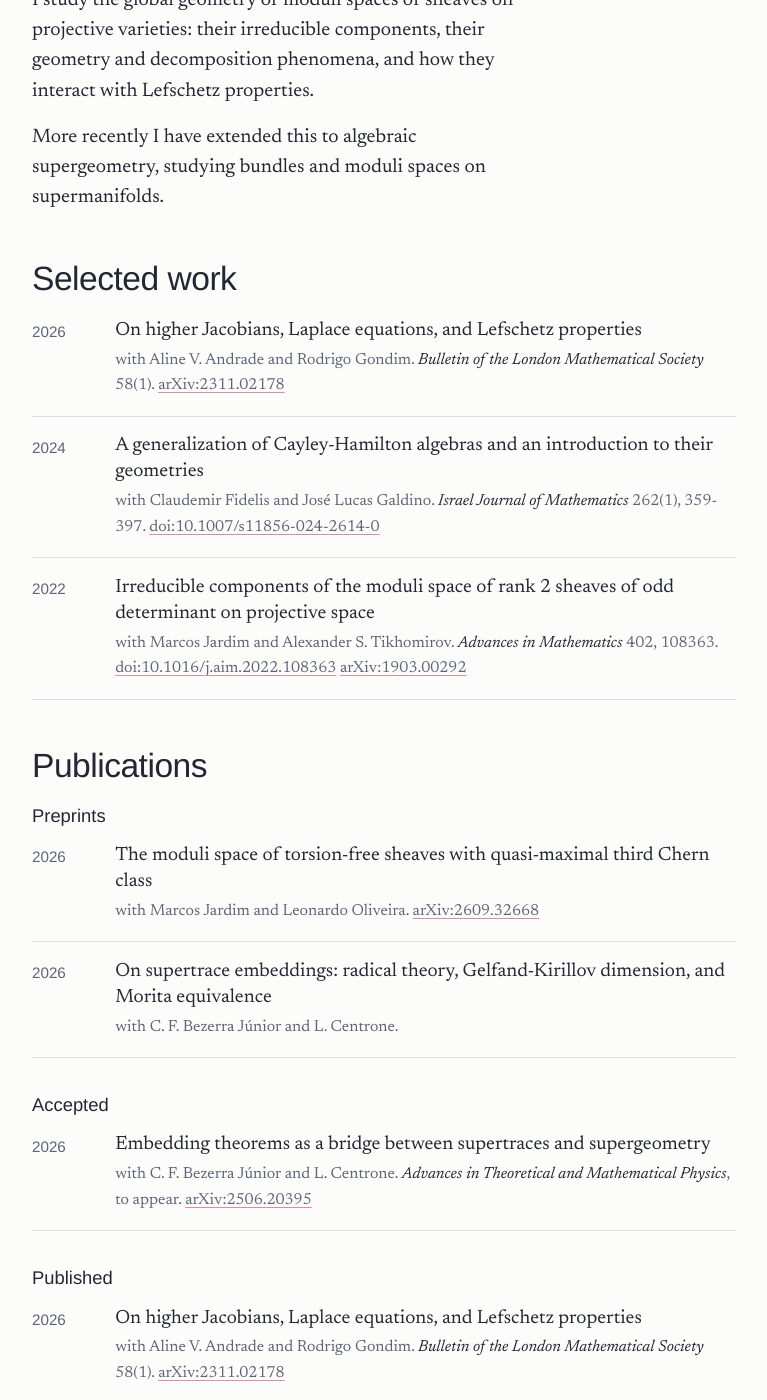
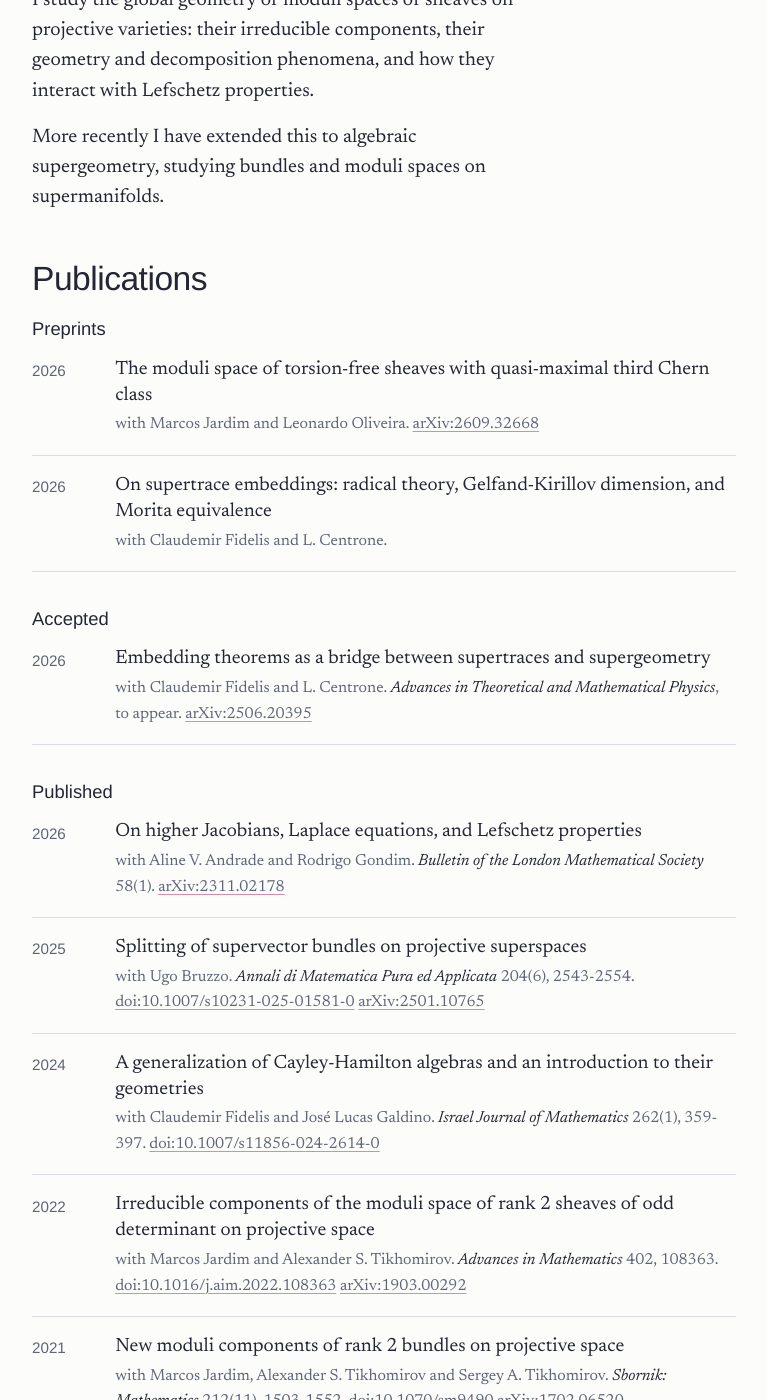
Before and after one commit to charlesalmd/charlesalmd.github.io, a Jekyll site: the page built from research/index.html, in a window 1280 px wide and 1400 px high, scrolled down 251 px. Shown: the whole window, without its empty margins (48-815 px from the left). Built offline with Jekyll 4.4.1, drawn with Linux system fonts in a browser that asks for light colours; some web fonts are replaced; some of the changed text lies outside the part shown.

Commit message:
Unifica coautor como Claudemir Fidelis; tira Service, Selected work e Funding and visits das páginas internas
Co-Authored-By: Claude Opus 5.5 <noreply@anthropic.com>

```diff
--- a/_data/i18n.yml
+++ b/_data/i18n.yml
@@ -41,7 +41,6 @@ en:
   preprints: "Preprints"
   accepted: "Accepted"
   published: "Published"
-  funding: "Funding and visits"
   thesis: "Doctoral thesis"
   thesis_ref: "PhD thesis"
   advisor: "Advisor"
@@ -57,7 +56,6 @@ en:
   olympiad: "As a student"
   education: "Education"
   positions: "Positions"
-  service: "Service"
   languages: "Languages"
   full_cv: "Full CV on the"
   teaching_note: "Courses are taught in Portuguese, and course pages are in Portuguese."
@@ -116,7 +114,6 @@ pt:
   olympiad: "Como aluno"
   education: "Formação"
   positions: "Cargos"
-  service: "Atividades administrativas e editoriais"
   languages: "Idiomas"
   full_cv: "Currículo completo no"
   teaching_note: ""
--- a/_data/profile.yml
+++ b/_data/profile.yml
@@ -49,7 +49,7 @@ positions:
   - {years: "2024", years_en: "2024", pt: "Pesquisador visitante (pós-doutorado), SISSA, Trieste", en: "Visiting researcher (postdoc), SISSA, Trieste"}
   - {years: "2019", years_en: "2019", pt: "Pós-doutorado, IME-USP", en: "Postdoc, IME-USP"}
 
-service:
+service:   # nao aparece no site (decisao do Charles, 13/10/2026); fica so como registro
   - {since: "03/2023", pt: "Subcoordenador do colegiado de graduação em Matemática", en: "Deputy coordinator of the undergraduate program committee in Mathematics"}   # EN: tradução, revisar
   - {since: "04/2022", pt: "Representante dos docentes não titulares na Câmara do Departamento de Matemática", en: "Representative of the non-full professors on the Council (Câmara) of the Department of Mathematics"}   # EN: tradução, revisar
   - {pt: "Revisor: European Journal of Mathematics; zbMATH", en: "Reviewer: European Journal of Mathematics; zbMATH"}
@@ -82,7 +82,7 @@ olympiad_history:   # entra na página de Extensão, sem destaque (decisão do C
 languages: ["Português", "Inglês", "Espanhol", "Italiano (leitura)"]
 languages_en: ["Portuguese", "English", "Spanish", "Italian (reading)"]
 
-funding_and_visits:    # aparece so em /research/ (e em /events/ como "upcoming"), sem destaque, nunca na home
+funding_and_visits:    # nao aparece no site (decisao do Charles, 13/10/2026); fica so como registro
   - {years: "2024 a hoje", years_en: "2024 to present", en: "CNPq research grant: Geometry of moduli spaces of vector bundles"}
   - {years: "2022 a hoje", years_en: "2022 to present", en: "FAPEMIG research grant: Lefschetz properties and moduli spaces of vector bundles"}
   - {years: "Jan to Feb 2027", years_en: "January to February 2027", en: "CIMPA-ICTP Research in Pairs, Milan", upcoming: true}
--- a/_data/publications.yml
+++ b/_data/publications.yml
@@ -13,7 +13,7 @@
   arxiv: "2609.32668"   # submetido em 26/09/2026; incluído a pedido do Charles
 
 - title: "Embedding theorems as a bridge between supertraces and supergeometry"
-  authors: ["Charles Almeida", "C. F. Bezerra Júnior", "L. Centrone"]   # Centrone confirmado por Charles; arXiv grafa "Claudemir Fideles"
+  authors: ["Charles Almeida", "Claudemir Fidelis", "L. Centrone"]   # Centrone e Claudemir Fidelis confirmados por Charles (o Lattes trazia "C. F. Bezerra Júnior")
   journal: "Advances in Theoretical and Mathematical Physics"
   year: 2026
   status: accepted
@@ -21,7 +21,7 @@
   arxiv: "2506.20395"   # título confere
 
 - title: "On supertrace embeddings: radical theory, Gelfand-Kirillov dimension, and Morita equivalence"
-  authors: ["Charles Almeida", "C. F. Bezerra Júnior", "L. Centrone"]
+  authors: ["Charles Almeida", "Claudemir Fidelis", "L. Centrone"]
   journal: ""
   year: 2026
   status: preprint
--- a/_includes/paginas/cv.html
+++ b/_includes/paginas/cv.html
@@ -18,12 +18,6 @@
   {%- endfor %}
 </ol>
 
-<h2>{{ t.service }}</h2>
-<ul class="discreta">
-  {%- for c in p.service %}
-  <li><span class="quando-linha">{% if c.since %}{{ t.since }} {{ c.since }}{% endif %}</span> {{ c[lang] }}</li>
-  {%- endfor %}
-</ul>
 
 <h2>{{ t.languages }}</h2>
 <p>{% if lang == "en" %}{{ p.languages_en | join: ", " }}{% else %}{{ p.languages | join: ", " }}{% endif %}.</p>
--- a/research/index.html
+++ b/research/index.html
@@ -7,7 +7,6 @@ description: "Research and publications of Charles Almeida: moduli spaces of she
 {%- assign t = site.data.i18n.en -%}
 {%- assign p = site.data.profile -%}
 {%- assign pubs = site.data.publications -%}
-{%- assign selecionados = pubs | where: "selected", true -%}
 {%- assign preprints = pubs | where: "status", "preprint" -%}
 {%- assign aceitos = pubs | where: "status", "accepted" -%}
 {%- assign publicados = pubs | where: "status", "published" -%}
@@ -18,12 +17,6 @@ description: "Research and publications of Charles Almeida: moduli spaces of she
   {%- endfor %}
 </div>
 
-<h2>{{ t.selected_work }}</h2>
-<ol class="pubs">
-  {%- for pub in selecionados limit: 3 %}
-  {% include pub.html pub=pub t=t completo=true %}
-  {%- endfor %}
-</ol>
 
 <h2>{{ t.publications }}</h2>
 {%- if preprints.size > 0 %}
@@ -49,12 +42,6 @@ description: "Research and publications of Charles Almeida: moduli spaces of she
   {%- endfor %}
 </ol>
 
-<h2>{{ t.funding }}</h2>
-<ul class="discreta">
-  {%- for f in p.funding_and_visits %}
-  <li><span class="quando-linha">{{ f.years_en }}</span> {{ f.en }}</li>
-  {%- endfor %}
-</ul>
 
 <h2>{{ t.thesis }}</h2>
 <p><i>{{ tese.title }}</i>. {{ t.thesis_ref }}, {{ tese.institution }}, {{ tese.year }}. {{ t.advisor }}: {{ tese.advisor }}. {{ tese.note }}.</p>
```
